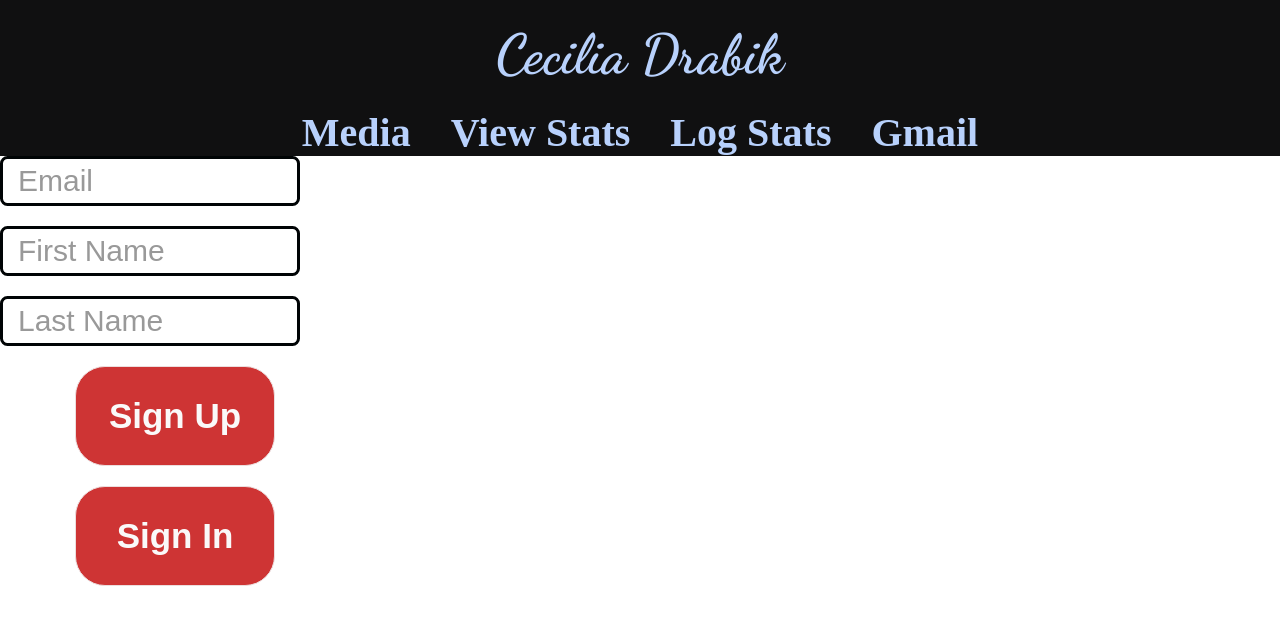
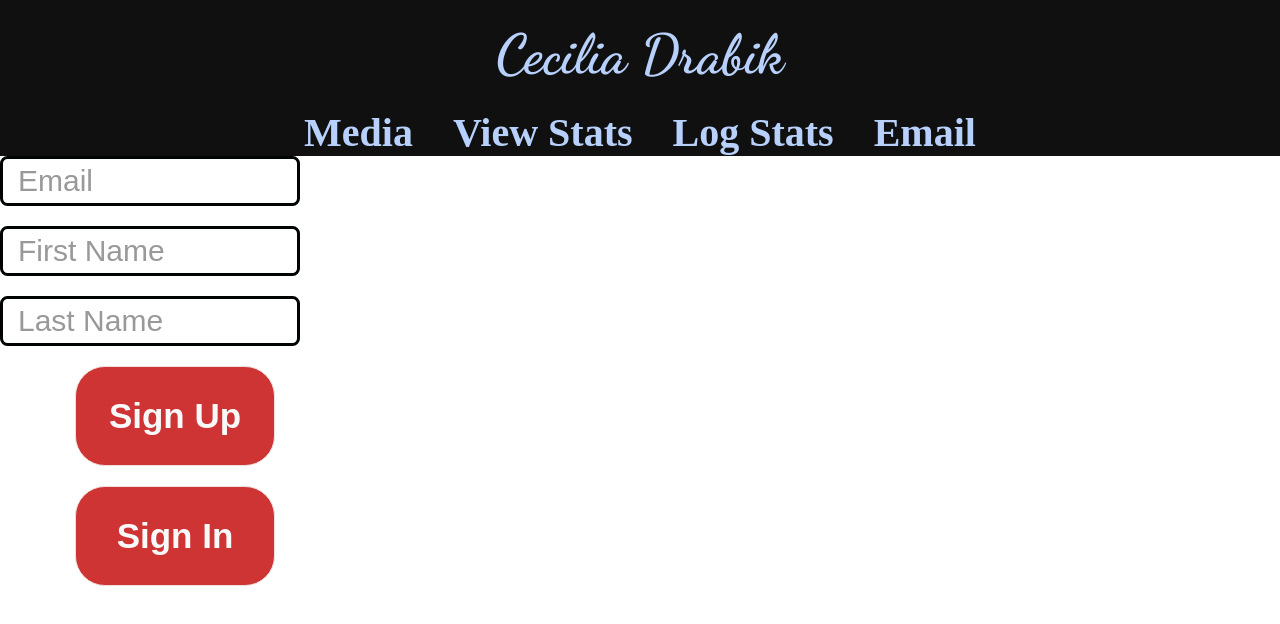
Before and after one commit to mkdrabik/Ciels_Stats, a React (Create React App) app: page /su in a window 1280 px wide. Shown: the top 624 px of the page. Built offline with nearby package versions, Linux system fonts and the light colour scheme; a web font is replaced by a local one.

Commit message:
email to gmail

```diff
--- a/src/components/Header.js
+++ b/src/components/Header.js
@@ -14,7 +14,7 @@ function Header() {
         <ul>
           <li>
             <span>
-              <Link to="/account">Gmail</Link>
+              <Link to="/account">Email</Link>
             </span>
           </li>
           <li>
--- a/src/pages/Signup.js
+++ b/src/pages/Signup.js
@@ -1,5 +1,5 @@
-import { useState, useEffect, useRef } from "react";
-import { txtDB, auth } from "./txtConfig";
+import { useState, useRef } from "react";
+import { auth } from "./txtConfig";
 import {
   createUserWithEmailAndPassword,
   setPersistence,
```
